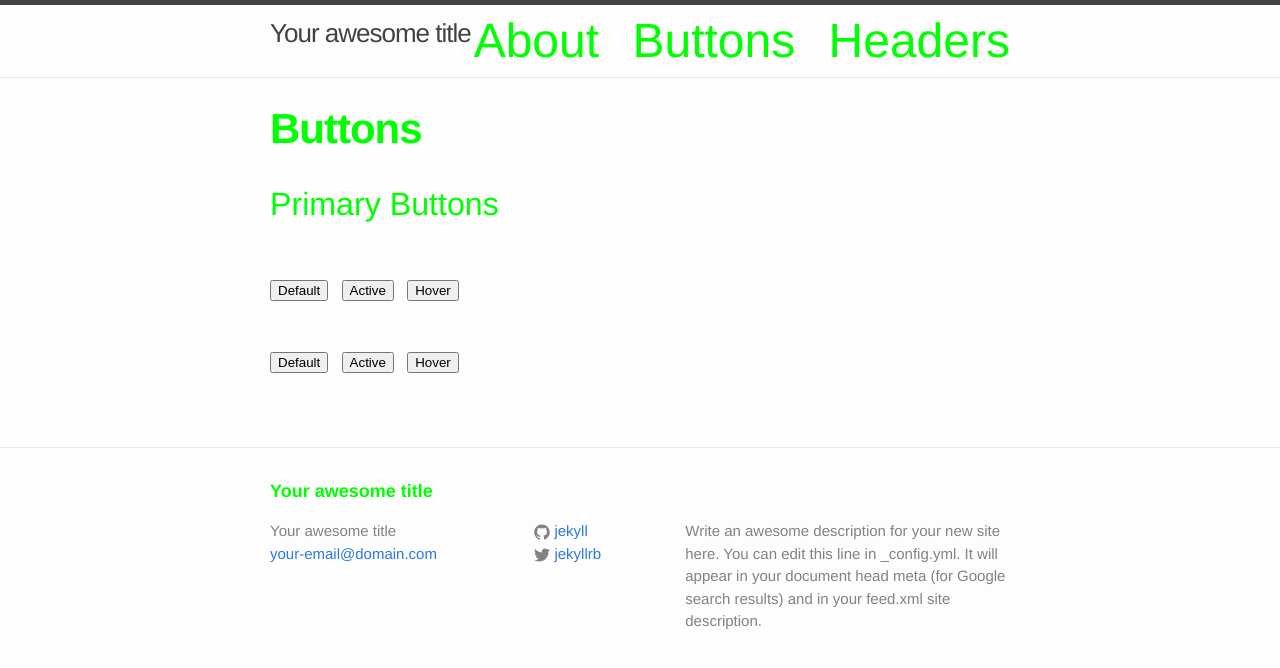
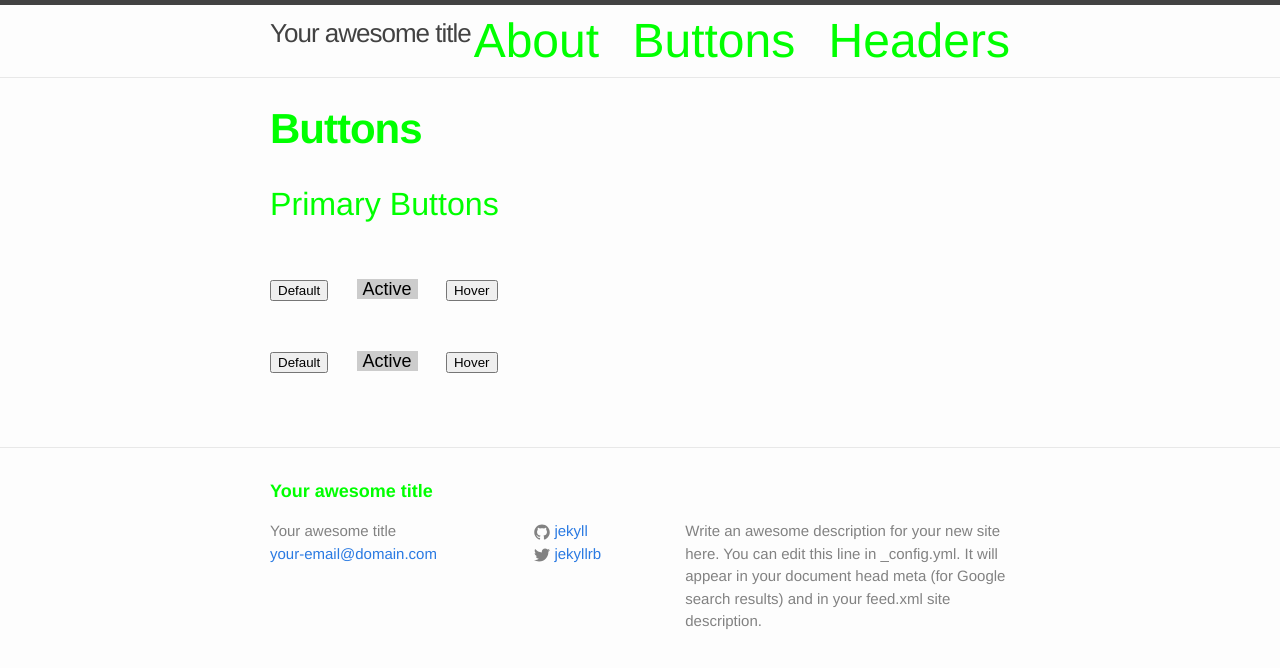
Before and after one commit to armydotmil/armydotmil.github.io, a Jekyll site: the page built from buttons.md, in a window 1280 px wide. Shown: the top 668 px of the page. Built offline with Jekyll 4.4.1, drawn with Linux system fonts in a browser that asks for light colours.

Commit message:
Update _buttons.scss

```diff
--- a/_sass/_buttons.scss
+++ b/_sass/_buttons.scss
@@ -1,6 +1,6 @@
 // Buttons
 
-.usa-button {
+.usa-button-active {
   appearance: none;
   background-color: #ccc;
   border: 0;
```
